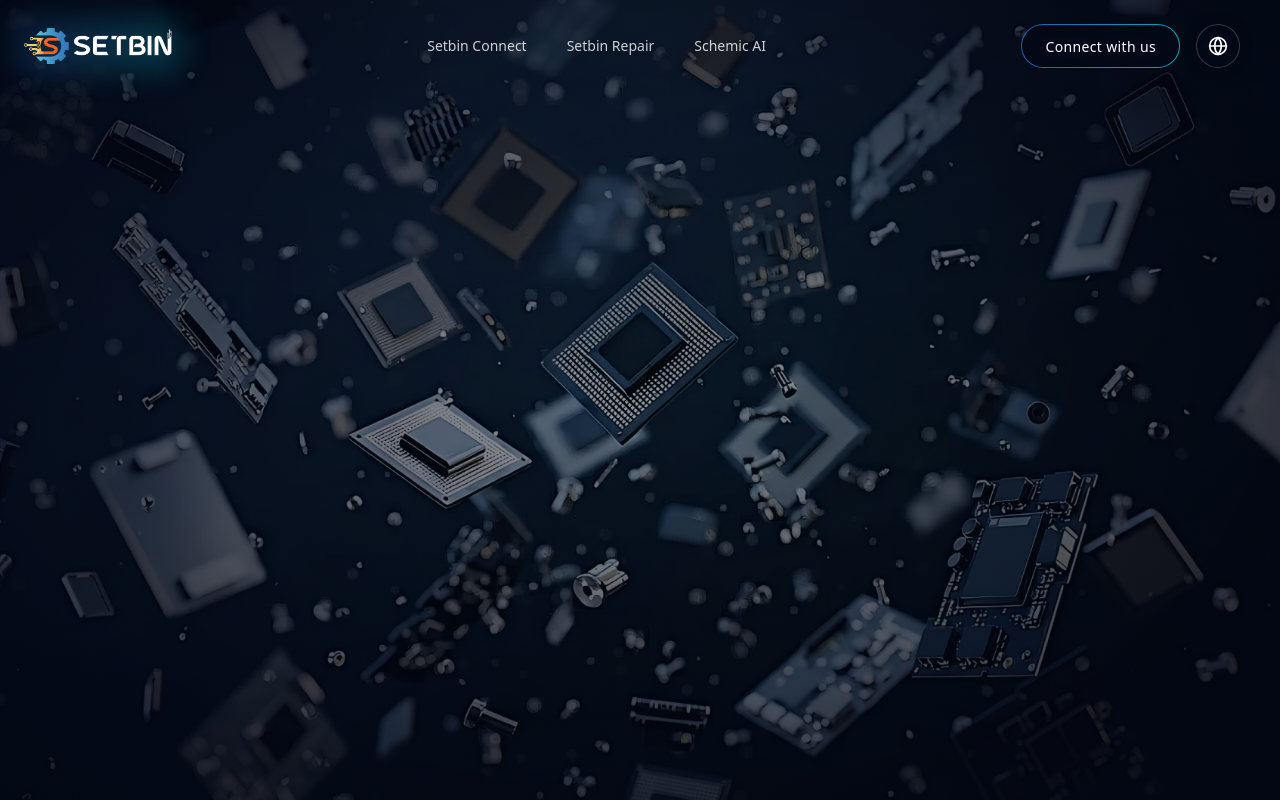
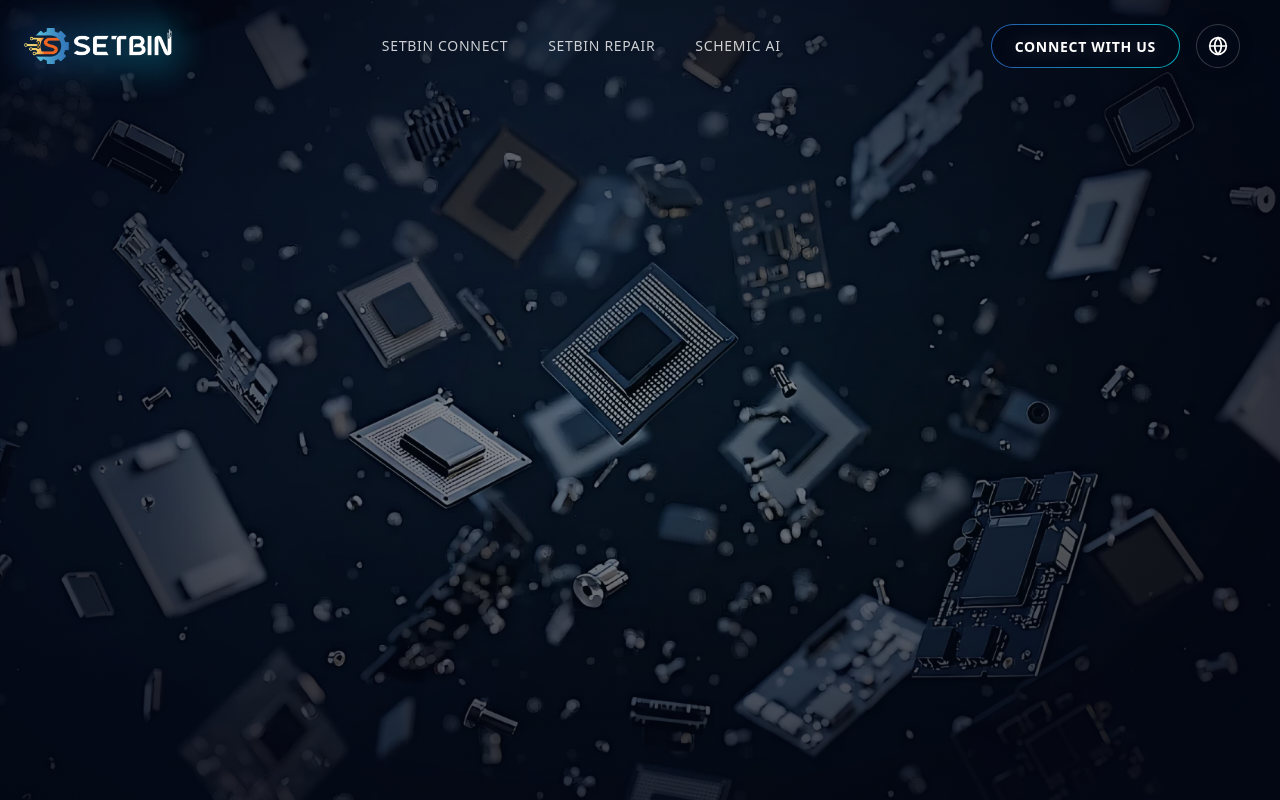
Before and after one commit to shamsudheens/setbin, a Next.js app: page / in a window 1280 px wide. Shown: the top 800 px of the page. Built offline with nearby package versions, Linux system fonts and the light colour scheme.

Commit message:
navbar fonts updated

```diff
--- a/components/Navbar.tsx
+++ b/components/Navbar.tsx
@@ -79,7 +79,7 @@ export default function Navbar() {
           </div>
         </div>
 
-        <div className="hidden md:flex items-center gap-8 text-sm font-medium text-white/80">
+        <div className="hidden md:flex items-center gap-8 text-sm font-heading font-medium text-white/80 uppercase tracking-wider">
           {[
             { name: t('nav.connect'), id: 'nav-connect', href: '#connect' },
             { name: t('nav.repair'), id: 'nav-repair', href: '#setbin-repair' },
@@ -107,7 +107,7 @@ export default function Navbar() {
           >
             <div className="absolute inset-0 bg-gradient-to-r from-[var(--color-glow-blue)] to-[var(--color-glow-cyan)] opacity-70 group-hover:opacity-100 transition-opacity" />
             <div className="absolute inset-[1px] bg-[#030816] rounded-full" />
-            <span className="relative z-10 text-white font-medium text-xs md:text-sm tracking-wide text-glow">
+            <span className="relative z-10 text-white font-heading font-bold text-xs md:text-sm tracking-wider text-glow uppercase">
               <span className="hidden md:inline">{t('nav.connectBtn')}</span>
               <span className="md:hidden">{t('nav.connectBtnMobile')}</span>
             </span>
```
